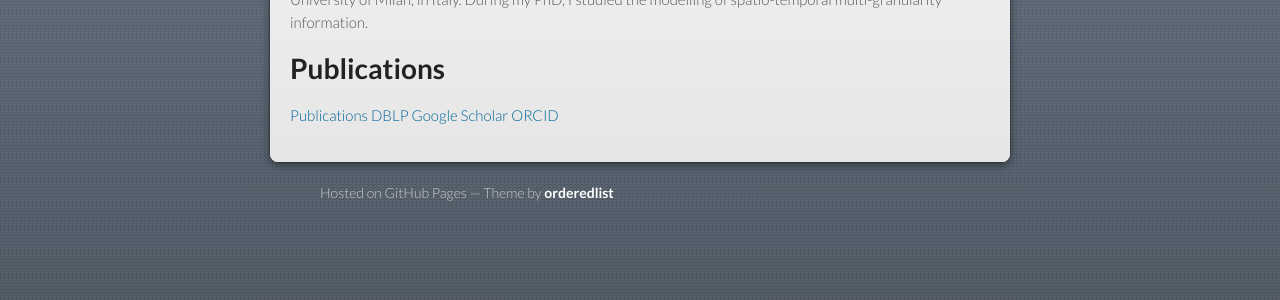
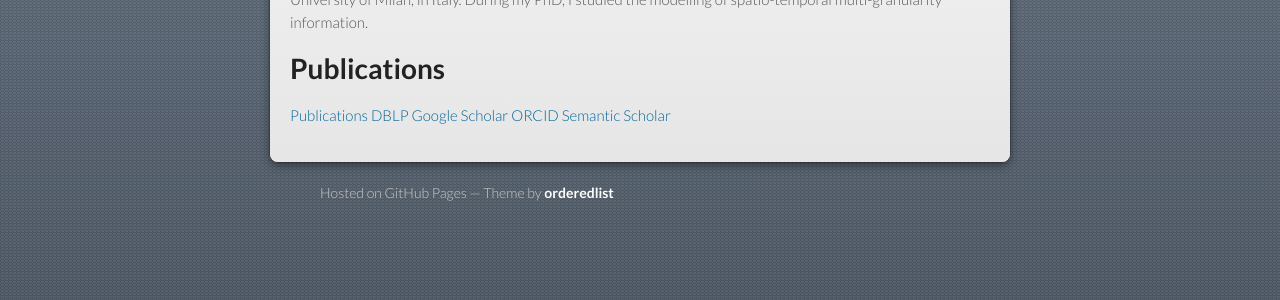
Before and after one commit to ecamossi/ecamossi.github.io, a Jekyll site: the page built from index.md, in a window 1280 px wide. Shown: the part 467-767 px from the top of the page. Built offline with Jekyll 4.4.1, drawn with Linux system fonts in a browser that asks for light colours; our own code applies the rules of GitHub Pages for plain Markdown files.

Commit message:
added semantic scholar profile

```diff
--- a/index.md
+++ b/index.md
@@ -11,8 +11,10 @@ I have been awarded a PhD (March 2005) and a MSc (February 2001) in Computer Sci
 [DBLP][dblp]
 [Google Scholar][gs]
 [ORCID][orcid]
+[Semantic Scholar][sem]
 
 [pub]: https://sites.google.com/site/elenacamossi/publications
 [dblp]: https://dblp.org/pid/50/3965.html
 [gs]: https://scholar.google.com/citations?user=6zQ5x
 [orcid]: https://orcid.org/0000-0001-9181-0962
+[sem]: https://www.semanticscholar.org/author/E.-Camossi/2914902
```
